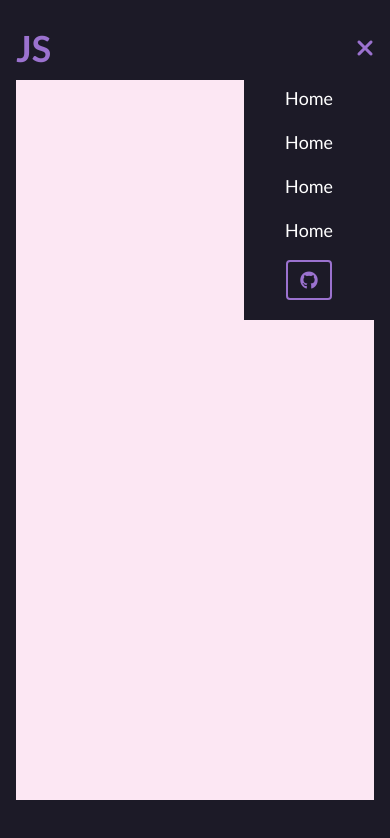
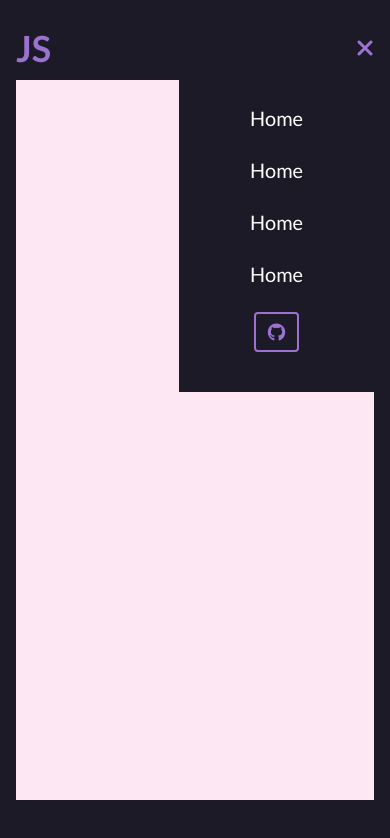
Before and after one commit to jaspreet6090/Portfolio-React, a React (Vite) app: page / in a window 390 px wide. Both pictures are taken after a click on the button 363 px from the left and 48 px from the top of the page. Shown: the top 838 px of the page. Built offline with nearby package versions, Linux system fonts and the light colour scheme.

Commit message:
started With Framer Motion

```diff
--- a/package.json
+++ b/package.json
@@ -10,6 +10,7 @@
     "preview": "vite preview"
   },
   "dependencies": {
+    "framer-motion": "^11.1.7",
     "react": "^18.2.0",
     "react-dom": "^18.2.0",
     "react-router": "^6.23.0",
--- a/src/components/Buttons/ActiveBtn.jsx
+++ b/src/components/Buttons/ActiveBtn.jsx
@@ -1,11 +1,13 @@
 import React from 'react'
 
-const ActiveBtn = ({value = "Active Btn"}) => {
+const ActiveBtn = ({value = "Active Btn" , redirect}) => {
+
   return (
 
-      <button className='rounded border-2 border-secondary text-lg pl-3 pr-3 pt-1 pb-1 text-secondary
-        hover:bg-secondary hover:text-white transition duration-300 ease-in-out
-        ' >{value}</button>
+     <button className='rounded border-2 border-secondary text-lg pl-3 pr-3 pt-1 pb-1 text-secondary
+     hover:bg-secondary hover:text-white transition duration-300 ease-in-out
+     '
+     ><a href={redirect}>{value}</a></button>
 
   )
 }
--- a/src/components/Header/Header.jsx
+++ b/src/components/Header/Header.jsx
@@ -1,35 +1,37 @@
-import {Navbar , NavMob} from '../Navbar/Navbar'
-import {BrowserRouter as Router ,Link } from 'react-router-dom';
+import { Navbar, NavMob } from '../Navbar/Navbar'
+import { BrowserRouter as Router, Link } from 'react-router-dom';
 import React, { useState } from 'react';
+import { motion } from "framer-motion"
 
 import ActiveBtn from '../Buttons/ActiveBtn';
 const Header = () => {
   const [click, setClick] = useState(false);
-  const [navbar, setNavbar] = useState(true);
 
+
+  const onClick = () => {
+    setClick(!click);
+  };
   return (
     <Router>
       <header className='flex flex-1  justify-between items-center text-center h-15 my-3'>
         <Link to="/"
           className='text-secondary text-4xl font-bold '>
-        JS
+
+          <motion.div initial={{ opacity: 0, scale: 0.5 }}
+    animate={{ opacity: 1, scale: 1 }}
+    transition={{ duration: 0.5 }} >JS</motion.div>
         </Link>
-
-
-
-
-
-      <div className="block sm:hidden ">
+        <div className="block sm:hidden "
+         initial={{ opacity: 0, scale: 0.5 }}
+    animate={{ opacity: 1, scale: 1 }}
+    transition={{ duration: 0.5 }}
+        >
           <button onClick={() => setClick(!click)} className="text-2xl text-secondary "  >
-       {click ? <i class="fa-solid fa-xmark"></i> :<i class="fa-solid fa-bars"></i>  } </button>
-
-       <div className= {click ? "block" : "hidden"} >
-
-         <NavMob />
+            {click ? <i class="fa-solid fa-xmark"></i> : <i class="fa-solid fa-bars"></i>} </button>
+           <div className={click ? "block" : "hidden"} >
+            <NavMob onClick={onClick} />
           </div>
           </div>
-
-
         <Navbar />
         <div className="hidden sm:block">
           <ActiveBtn value="Github " />
--- a/src/components/Navbar/Navbar.jsx
+++ b/src/components/Navbar/Navbar.jsx
@@ -1,6 +1,7 @@
 import React from 'react';
 import { Link } from 'react-router-dom';
 import ActiveBtn from '../Buttons/ActiveBtn';
+
 
 const Navbar = () => {
 
@@ -55,24 +56,26 @@ const Navbar = () => {
 
 
 
-function NavMob() {
+function NavMob({onClick}) {
   return (
-    <nav className='absolute right-4  bg-bgColor text-white p-5 w-1/3 '>
-      <div className='flex flex-col text-lg gap-4   mb-4'>
-        <Link><div className="hover:text-secondary  hover:border-secondary transition duration-300">
+    <nav className='absolute right-4  bg-bgColor text-white p-10 w-1/2 '>
+      <div className='flex flex-col text-xl gap-6   mb-6'>
+        <Link
+        onClick={onClick}
+        ><div className="hover:text-secondary  hover:border-secondary transition duration-300">
         Home
        </div></Link>
-        <Link><div className="hover:text-secondary  hover:border-secondary transition duration-300">
+        <Link onClick={onClick}><div className="hover:text-secondary  hover:border-secondary transition duration-300">
         Home
        </div></Link>
-        <Link><div className="hover:text-secondary  hover:border-secondary transition duration-300">
+        <Link onClick={onClick}><div className="hover:text-secondary  hover:border-secondary transition duration-300">
         Home
        </div></Link>
-        <Link><div className="hover:text-secondary  hover:border-secondary transition duration-300">
+        <Link onClick={onClick}><div className="hover:text-secondary  hover:border-secondary transition duration-300">
         Home
        </div></Link>
       </div>
-      <ActiveBtn value=<i class="fa-brands fa-github"></i>/>
+     <ActiveBtn value= <i class="fa-brands fa-github"> </i> redirect="https://github.com/jaspreet6090" />
     </nav>
   );
 }
```
Also changed, not shown: 1 other file (tests, documents, lock files or other folders). Lines whose indentation alone changed are shown as unchanged.
